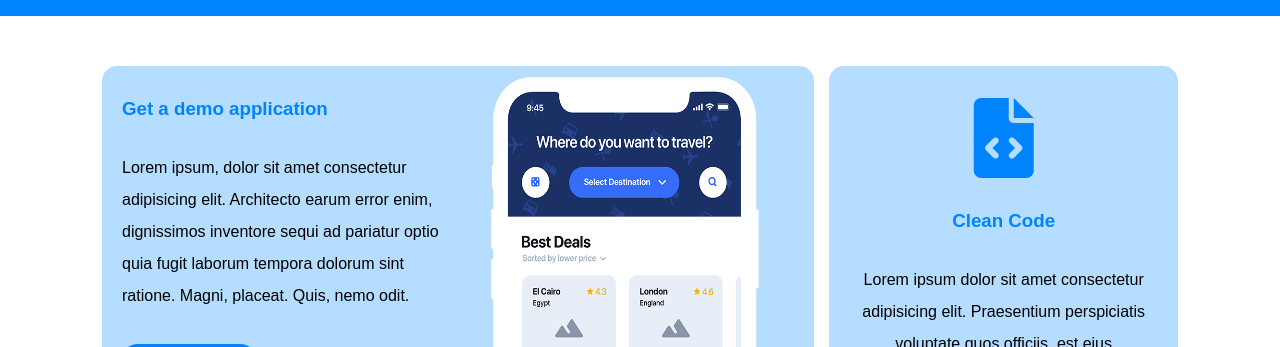
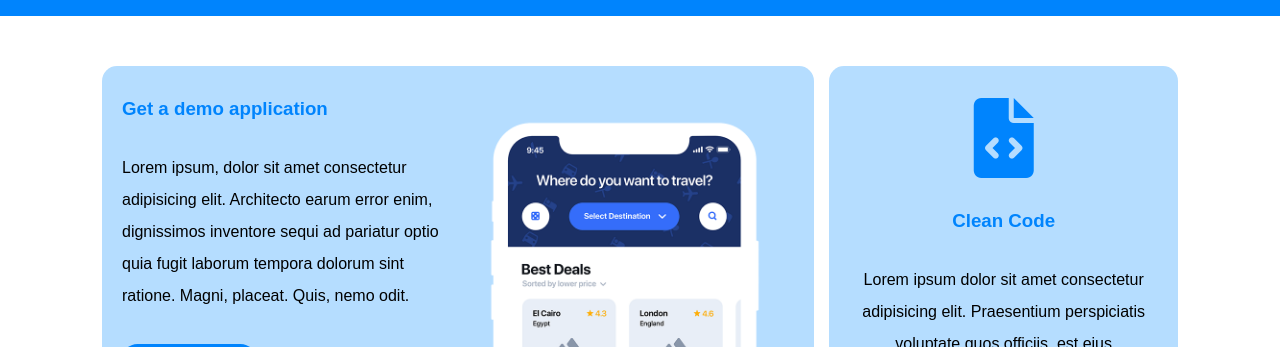
Before and after one commit to salvatoredepaola/htmlcss-responsive-layout, a plain HTML site: page index.html in a window 1280 px wide. Shown: the part 92-439 px from the top of the page. Drawn offline with Linux system fonts and the light colour scheme.

Commit message:
img sistemate

```diff
--- a/css/style.css
+++ b/css/style.css
@@ -25,6 +25,9 @@ h2{
 }
 .flex{
     display: flex;
+}
+.block{
+    display: block;
 }
 .column{
     flex-direction: column;
@@ -327,6 +330,9 @@ footer a{
     .col30{
         width: 40%;
     }
+    .col80{
+        width: 70%;
+    }
 }
 
 
--- a/index.html
+++ b/index.html
@@ -48,8 +48,8 @@
                         <button class="bgBlue textWhite"><i class="fa-brands fa-apple"></i> App store</button>
                     </div>
 
-                    <div class="col50">
-                        <img class="max" src="./img/phone.png" alt="">
+                    <div class="col50 marginAuto ">
+                        <img class="max block" src="./img/phone.png" alt="">
                     </div>
 
                 </div>
@@ -250,7 +250,7 @@
     <footer>
 
         <section class="bgBlack">
-            <div class="getStarted textCenter textWhite">
+            <div class="getStarted textCenter padY3Rem textWhite">
                 <p class="padBottom2Rem">Lorem ipsum dolor sit amet consectetur adipisicing elit. Consectetur, tenetur porro, autem assumenda saepe minima!</p>
                 <p class="padTop2Rem"><a href="">Lorem ipsum</a> , dolor sit amet consectetur adipisicing elit. <a href="">Boolean careers</a> </p>
             </div>
```
